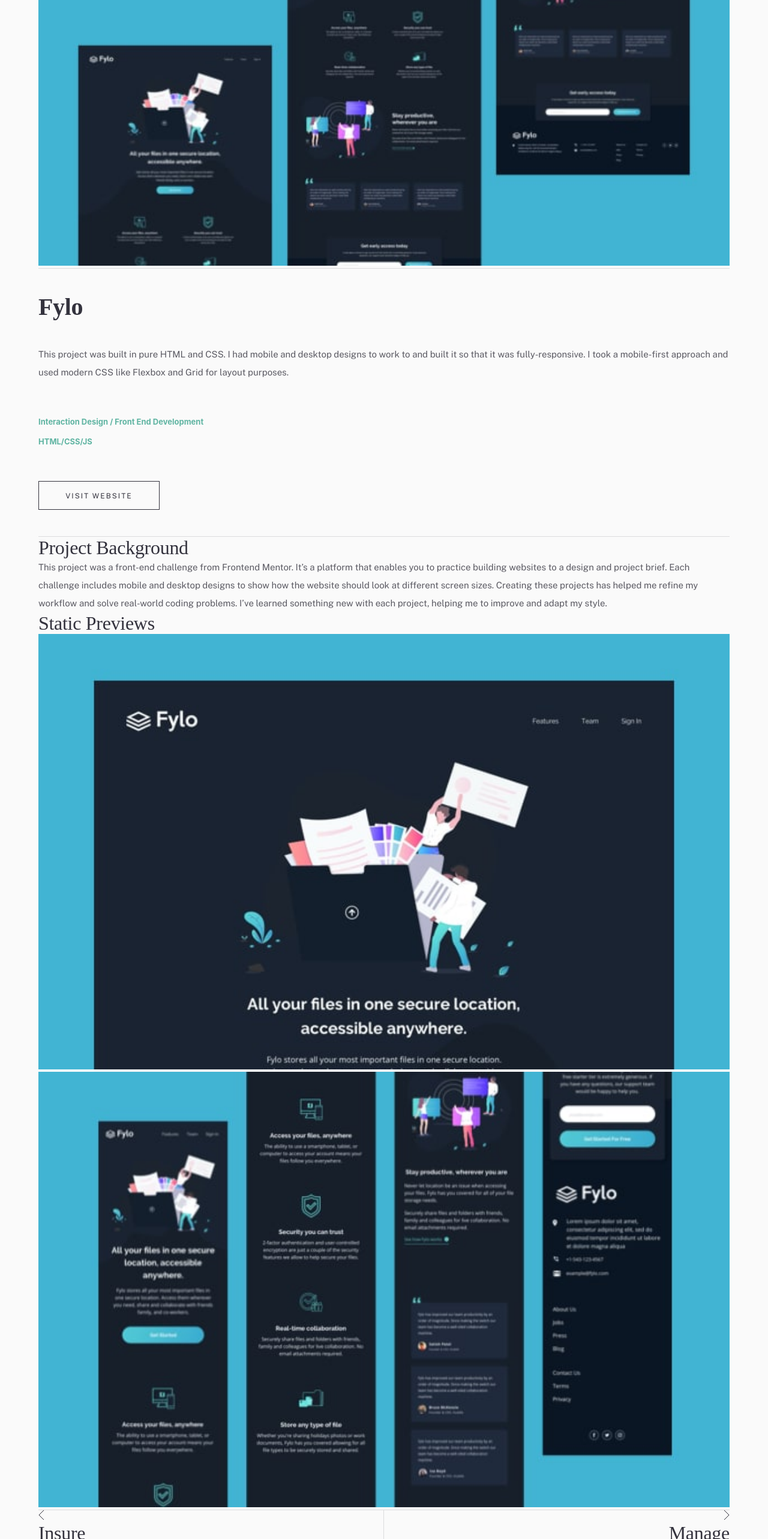
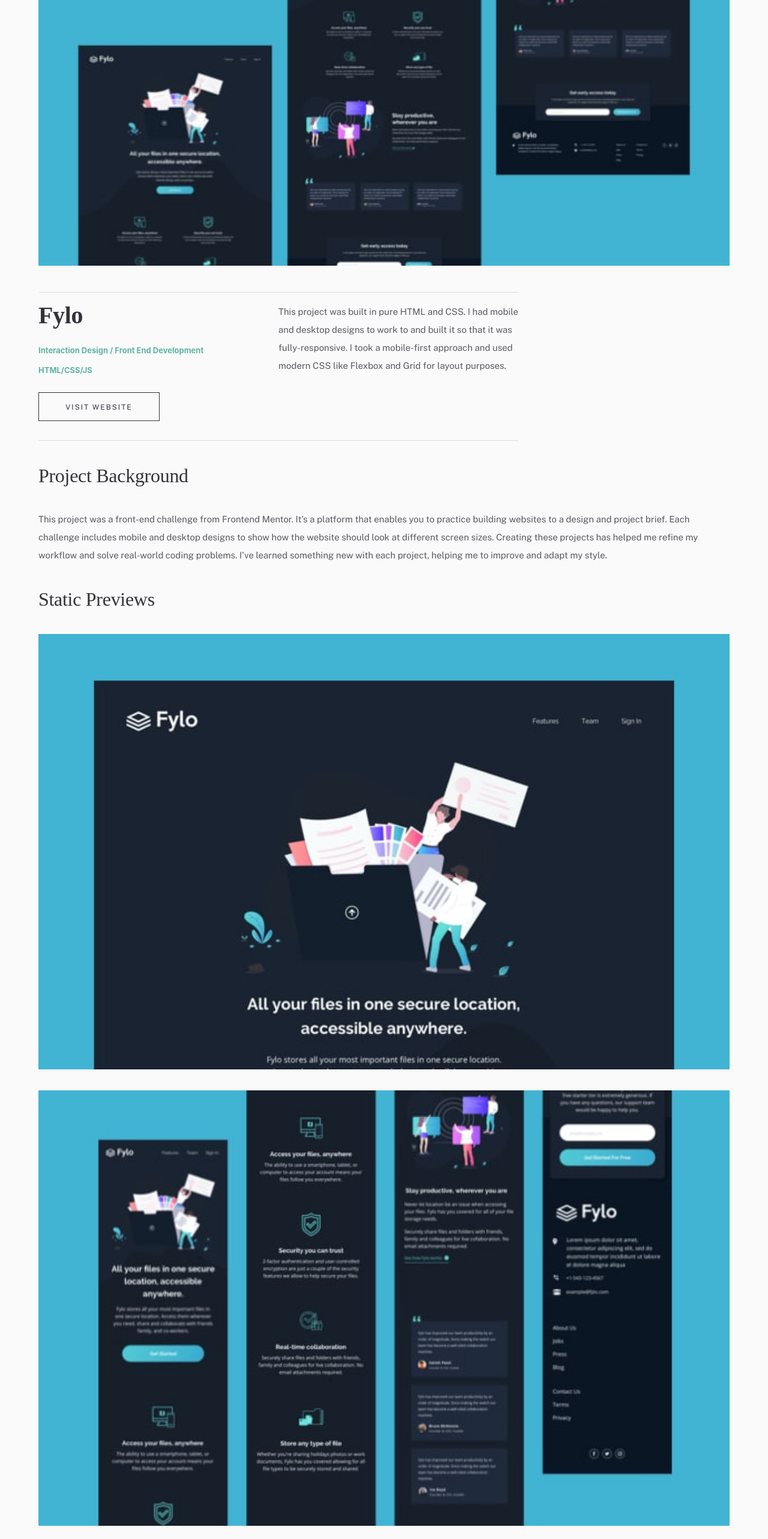
Before and after one commit to tarkanyil/portfolio-website, a React (Create React App) app: page /portfolio/fylo in a window 1280 px wide. Shown: the part 234-2800 px from the top of the page at 60% size. Built offline with nearby package versions, Linux system fonts and the light colour scheme; a web font is replaced by a local one.

Commit message:
Feat: added tablet-size responsiveness for pager element and the portfolio-detail pages

```diff
--- a/src/components/pager/pager.comp.jsx
+++ b/src/components/pager/pager.comp.jsx
@@ -1,6 +1,6 @@
 import React from 'react';
 
-import { PagerContainer, LeftSide, RightSide } from './pager.styles.jsx';
+import { PagerContainer, LeftSide, RightSide, RightArrowContainer, LeftArrowContainer, TextContainer } from './pager.styles.jsx';
 import { H2, H3, Body2, PageContainer, Separator } from '../../App.styles.jsx';
 import { Spacer } from '../cond-elements/cond-elements.comps.jsx';
 import { ReactComponent as LeftArrow } from '../../assets/images/icons/arrow-left.svg';
@@ -14,21 +14,21 @@
     <PagerContainer>
       <LeftSide to={prevURL}>
         <Spacer mob="24" />
-        <div>
+        <LeftArrowContainer>
           <LeftArrow />
-        </div>
+        </LeftArrowContainer>
         <Spacer mob="16" />
-        <div>
+        <TextContainer>
           <H3>{prev}</H3>
           <Body2>Previous Project</Body2>
-        </div>
+        </TextContainer>
       </LeftSide>
 
       <RightSide to={nextURL}>
         <Spacer mob="24" />
-        <div>
+        <RightArrowContainer>
           <RightArrow />
-        </div>
+        </RightArrowContainer>
         <Spacer mob="16" />
         <div>
           <H3>{next}</H3>
--- a/src/components/pager/pager.styles.jsx
+++ b/src/components/pager/pager.styles.jsx
@@ -6,19 +6,26 @@
 export const PagerContainer = styled.div`
   display: flex;
   flex-direction: row;
-    height: 148px;
-    border-bottom: 1px solid rgba(51,50,61,0.15);
-    border-top: 1px solid rgba(51,50,61,0.15);
+  height: 9.25rem;
+  border-bottom: 1px solid rgba(51, 50, 61, 0.15);
+  border-top: 1px solid rgba(51, 50, 61, 0.15);
   justify-content: space-between;
+  @media only screen and (min-width: 768px) {
+    height: 8.25rem;
+  }
 `;
 
 export const LeftSide = styled(Link)`
   display: flex;
   flex-direction: column;
   width: 50%;
-    border-right: 1px solid rgba(51,50,61,0.15);
+  border-right: 1px solid rgba(51, 50, 61, 0.15);
   text-decoration: none;
-    color: ${colors.primaryGrey}
+  color: ${colors.primaryGrey};
+  @media only screen and (min-width: 768px) {
+    flex-direction: row;
+    height: 100%;
+  }
 `;
 
 export const RightSide = styled(Link)`
@@ -27,4 +34,31 @@
   text-align: right;
   text-decoration: none;
   color: ${colors.primaryGrey};
+  @media only screen and (min-width: 768px) {
+    flex-direction: row;
+    align-self: center;
+  }
 `;
+
+export const RightArrowContainer = styled.div`
+  @media only screen and (min-width: 768px) {
+    order: 3;
+    margin-left: 2rem;
+    height: 1rem;
+    align-self: center;
+  }
+`;
+
+export const LeftArrowContainer = styled.div`
+  @media only screen and (min-width: 768px) {
+    margin-right: 2rem;
+    height: 1rem;
+    align-self: center;
+  }
+`;
+
+export const TextContainer = styled.div`
+  @media only screen and (min-width: 768px) {
+    align-self: center;
+  }
+`;
--- a/src/components/portfolio-item/portfolio-item.comp.jsx
+++ b/src/components/portfolio-item/portfolio-item.comp.jsx
@@ -3,7 +3,7 @@
 import { portfolioItems as items } from '../../utils/constants.jsx';
 
 import { H2, H3, Body2, Separator } from '../../App.styles.jsx';
-import { Image, GreenText, MainDetails } from './portfolio-item.styles.jsx';
+import { Image, Desc, GreenText, MainDetails, MainDetailsContent } from './portfolio-item.styles.jsx';
 import { PageMotion } from '../../utils/motions.jsx';
 
 import { ButtonHref } from '../button/button.comp.jsx';
@@ -14,49 +14,60 @@
 const PortfolioItem = ({ projectId }) => {
   let prev;
   let next;
-  if (projectId === items.length-1) {
-    prev = items[projectId-1].title;
+  if (projectId === items.length - 1) {
+    prev = items[projectId - 1].title;
     next = items[0].title;
   } else if (projectId === 0) {
-    prev = items[items.length-1].title;
-    next = items[projectId+1].title;
+    prev = items[items.length - 1].title;
+    next = items[projectId + 1].title;
   } else {
-    prev = items[projectId-1].title;
-    next = items[projectId+1].title;
+    prev = items[projectId - 1].title;
+    next = items[projectId + 1].title;
   }
 
-  console.log({next}, {prev}, next.toLowerCase());
+  console.log({ next }, { prev }, next.toLowerCase());
 
   return (
     <PageMotion>
       <Image src={items[projectId].heroImg} alt="project header image" />
-      <Spacer mob="40" />
+      <Spacer mob="40" tab='40' />
 
       <MainDetails>
-        <Separator />
+        <Separator className="upper-sep" />
+
+        <MainDetailsContent>
           <H2>{items[projectId].title}</H2>
-        <Body2>{items[projectId].desc}</Body2>
+          <Desc>{items[projectId].desc}</Desc>
           <div>
             <GreenText>{items[projectId].tasks}</GreenText>
             <GreenText>{items[0].tech}</GreenText>
           </div>
+          <div>
             <ButtonHref to={items[projectId].websiteURL} text="Visit website" />
-        <Separator />
+          </div>
+        </MainDetailsContent>
+
+        <Separator className="lower-sep" />
       </MainDetails>
 
-      <Spacer mob="48" />
+      <Spacer mob="48" tab='40' />
       <H3>Project Background</H3>
-      <Spacer mob="28" />
+      <Spacer mob="28" tab='40' />
       <Body2>{items[projectId].projectBackground}</Body2>
-      <Spacer mob="40" />
+      <Spacer mob="40" tab='40' />
       <H3>Static Previews</H3>
-      <Spacer mob="40" />
+      <Spacer mob="40" tab='40'/>
       <Image src={items[projectId].prevImg1} alt="static preview image" />
-      <Spacer mob="33" />
+      <Spacer mob="33" tab='31' />
       <Image src={items[projectId].prevImg2} alt="static preview image" />
-      <Spacer mob="65" />
-      <Pager prev={prev} prevURL={`/portfolio/${prev.toLowerCase()}`} next={next} nextURL={`/portfolio/${next.toLowerCase()}`} />
-      <Spacer mob="64" />
+      <Spacer mob="65" tab='80' />
+      <Pager
+        prev={prev}
+        prevURL={`/portfolio/${prev.toLowerCase()}`}
+        next={next}
+        nextURL={`/portfolio/${next.toLowerCase()}`}
+      />
+      <Spacer mob="64" tab='80' />
       <InterestedSection />
     </PageMotion>
   );
--- a/src/components/portfolio-item/portfolio-item.styles.jsx
+++ b/src/components/portfolio-item/portfolio-item.styles.jsx
@@ -1,9 +1,21 @@
 import styled from 'styled-components';
 
 import { colors } from '../../utils/constants.jsx';
+import { Body2 } from '../../App.styles.jsx';
 
 export const Image = styled.img`
   width: 100%;
+`;
+
+export const Desc = styled(Body2)`
+  @media only screen and (min-width: 768px) {
+    grid-column-start: 2;
+    grid-column-end: 3;
+    grid-row-start: 1;
+    grid-row-end: 4;
+    order: 5;
+
+  }
 `;
 
 export const GreenText = styled.p`
@@ -19,4 +31,21 @@
   flex-direction: column;
   justify-content: space-between;
   height: 28rem;
+  max-width: 800px;
+  @media only screen and (min-width: 768px) {
+    height: 15.5rem;
+  }
 `;
+
+export const MainDetailsContent = styled.div`
+  display: flex;
+  flex-direction: column;
+  justify-content: space-between;
+  height: 90%;
+  @media only screen and (min-width: 768px) {
+    display: grid;
+    height: 85%;
+    grid-template-columns: 50% 50%;
+    grid-template-rows: auto;
+  }
+`;
--- a/src/pages/portfolio-index-page/portfolio-index-page.styles.jsx
+++ b/src/pages/portfolio-index-page/portfolio-index-page.styles.jsx
@@ -11,6 +11,7 @@
 
 export const ItemImage = styled.img`
     width: 100%;
+    max-height: 390px;
 `;
 
 export const ItemImageContainer = styled.div`
```
Lines whose indentation alone changed are shown as unchanged.
